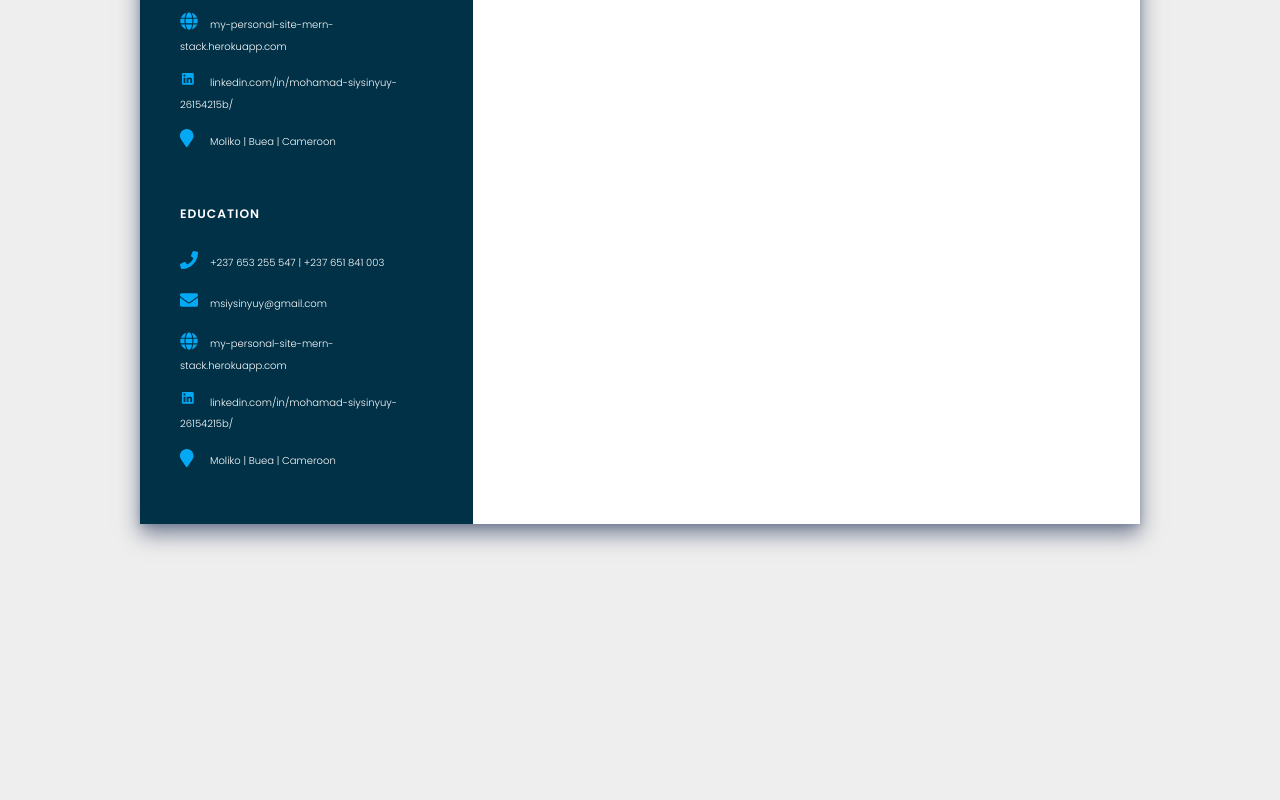
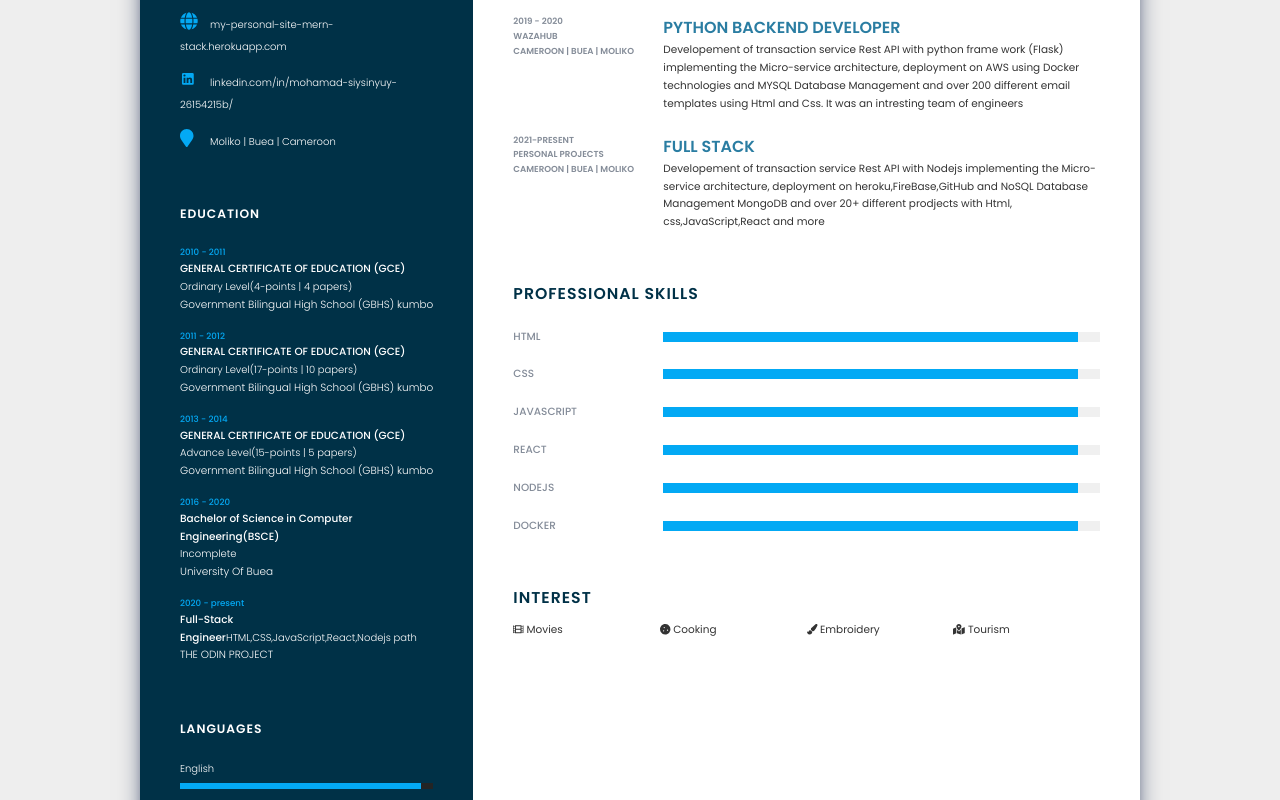
Before and after one commit to adonis0907/my-personal-site-mern-stack, a React (Create React App) app in the folder client/: page /resume in a window 1280 px wide. Shown: the part 580-1380 px from the top of the page. Before the commit the page ends 1154 px from the top, so only its background shows below. Built offline with nearby package versions, Linux system fonts and the light colour scheme.

Commit message:
resume page build

```diff
--- a/client/src/components/footer/Footer.css
+++ b/client/src/components/footer/Footer.css
@@ -39,11 +39,11 @@
   transition: .4s
 }
 
-.main__footer .main_footer-box-container .main_footer-box a:hover svg{
+ .main_footer-box>a:hover>svg{
 margin-right: 2rem;
 }
 
-.main__footer .main_footer-box-container .main_footer-box .share svg{
+ .share>a>svg{
   height: 4rem;
   width: 4rem;
   line-height: 4rem;
@@ -88,11 +88,11 @@ margin-right: 2rem;
 
  .main__footer-btn:hover{
   background: var(--primary-color);
-  color: var(--white);
+  color: #fff;
   transition: .2s;
 }
-.main__footer .main_footer-box-container .main_footer-box .share svg:hover{
-  background: var(--primary-color);
+ .share>a>svg:hover{
+  background: #23378124;
   color: var(--white);
 }
 .main__footer .main_footer-box-container .main_footer-box .share{
--- a/client/src/components/footer/Footer.jsx
+++ b/client/src/components/footer/Footer.jsx
@@ -2,9 +2,10 @@ import React from 'react'
 import './Footer.css'
 import { FontAwesomeIcon } from '@fortawesome/react-fontawesome';
 import {Link} from 'react-router-dom'
+import {LinkedIn,GitHub,Facebook,Twitter} from '@material-ui/icons'
 import img from '../images/payment.png'
 import {
-faShoppingBasket,
+
 faArrowRight,
 faPhone,
 faEnvelope,
@@ -20,10 +21,10 @@ const Footer = () => {
         <h3> MrSuber  </h3>
         <p>this is a problem of footer yari yarah . and so on an so forth</p>
         <div className="share">
-          <a href="facebook.com"><FontAwesomeIcon icon={faShoppingBasket}/></a>
-          <a href="facebook.com"><FontAwesomeIcon icon={faShoppingBasket}/></a>
-          <a href="facebook.com"><FontAwesomeIcon icon={faShoppingBasket}/></a>
-          <a href="facebook.com"><FontAwesomeIcon icon={faShoppingBasket}/></a>
+          <a href="https://www.linkedin.com/in/mohamad-siysinyuy-26154215b/"><LinkedIn/></a>
+          <a href="https://github.com/mrsuber"><GitHub/></a>
+          <a href="https://www.facebook.com/mohamad.siysinyuy/"><Facebook/></a>
+          <a href="https://twitter.com/msiysinyuy"><Twitter/></a>
 
         </div>
       </div>
--- a/client/src/components/screens/resume/Resume.css
+++ b/client/src/components/screens/resume/Resume.css
@@ -100,3 +100,131 @@
   background: #fff;
   padding: 40px;
 }
+
+ .resume__education ul li{
+    margin-bottom: 15px;
+}
+
+.resume__education ul li h5{
+    color:#03a9f4;
+    font-weight: 500;
+}
+
+.resume__education ul li h4:nth-child(2){
+    color:#fff;
+    font-weight: 500;
+}
+
+.resume__education ul li h4{
+    color:#fff;
+    font-weight: 300;
+}
+
+.resume__language .resume__percent{
+  position: relative;
+  width: 100%;
+  height: 6px;
+  background: #232424;
+  display: block;
+  margin-top: 5px;
+}
+.resume__language .resume__percent div{
+  position: relative;
+  top: 0;
+  left: 0;
+  height: 100%;
+  background: #03a9f4;
+}
+.resume__percent-score{
+  width: 95%;
+}
+.resume__percent-score1{
+  width: 1%;
+}
+
+.resume__about{
+  margin-bottom: 50px;
+
+}
+
+.resume__about:last-child{
+  margin-bottom: 0;
+
+}
+
+.resume__right-title{
+  color: #003147;
+  text-transform: uppercase;
+  letter-spacing: 1px;
+  margin-bottom: 10px;
+}
+.resume__right-par{
+  color:#333;
+}
+
+
+.resume__right-box{
+  display: flex;
+  flex-direction: row;
+  margin: 20px 0;
+
+}
+
+.resume__right-box .resume__year-company{
+  min-width: 150px;
+
+}
+
+.resume__right-box .resume__year-company h5{
+  text-transform: uppercase;
+  color:#848c98;
+  font-weight: 600;
+
+}
+
+.resume__right-box .resume__text h4{
+  text-transform: uppercase;
+  color:#2a7da2;
+  font-size: 16px;
+}
+
+.resume__skills .resume__right-box{
+  position: relative;
+  width: 100%;
+  display: grid;
+  grid-template-columns: 150px 1fr;
+  justify-content: center;
+  align-items: center;
+
+}
+
+.resume__skills .resume__right-box h4{
+  text-transform: uppercase;
+  color: #848c99;
+  font-weight: 500;
+}
+
+.resume__skills .resume__right-box .resume__righ-percent{
+  position: relative;
+  width: 100%;
+  height: 10px;
+  background:#f0f0f0;
+}
+
+.resume__skills .resume__right-box .resume__righ-percent div{
+  position: absolute;
+  top: 0;
+  left: 0;
+  height: 100%;
+  background: #03a9f4;
+}
+
+.resume__interest ul{
+  display: grid;
+  grid-template-columns: repeat(4,1fr);
+}
+
+.resume__interest ul li{
+  list-style: none;
+
+}
--- a/client/src/components/screens/resume/Resume.jsx
+++ b/client/src/components/screens/resume/Resume.jsx
@@ -6,11 +6,10 @@ import axios from 'axios'
 import Header from '../../mainHeader/Header'
 import img1 from '../../images/me.webp'
 import { FontAwesomeIcon } from '@fortawesome/react-fontawesome';
-import {faPhone,faEnvelope,faGlobe,faMapMarker} from '@fortawesome/free-solid-svg-icons';
-import FacebookIcon from '@material-ui/icons/Facebook'
-import GithubIcon from '@material-ui/icons/GitHub'
-import {YoutubeIcon,LinkedIn} from '@material-ui/icons'
+import {faPhone,faEnvelope,faGlobe,faMapMarker,faFilm,faCookie,faPaintBrush,faMapMarkedAlt} from '@fortawesome/free-solid-svg-icons';
 
+import {LinkedIn} from '@material-ui/icons'
+import Footer from '../../footer/Footer'
 
 const Resume = ({history}) => {
 
@@ -76,6 +75,7 @@ const Resume = ({history}) => {
     // }
   }
   return (
+    <>
     <div className="resume">
     <Header
     setEmail={setEmail}
@@ -130,36 +130,142 @@ const Resume = ({history}) => {
           <h3 className="resume__title">Education</h3>
           <ul>
             <li>
-              <span className="resume__icon"><FontAwesomeIcon icon={faPhone}/></span>
-              <span className="resume__text">+237 653 255 547 | +237 651 841 003</span>
+              <h5>2010 - 2011</h5>
+              <h4>GENERAL CERTIFICATE OF EDUCATION (GCE)<br/><span>Ordinary Level(4-points | 4 papers)</span></h4>
+              <h4>Government Bilingual High School (GBHS) kumbo</h4>
             </li>
 
             <li>
-              <span className="resume__icon"><FontAwesomeIcon icon={faEnvelope}/></span>
-              <span className="resume__text">msiysinyuy@gmail.com</span>
+              <h5>2011 - 2012</h5>
+              <h4>GENERAL CERTIFICATE OF EDUCATION (GCE)<br/><span>Ordinary Level(17-points | 10 papers)</span></h4>
+              <h4>Government Bilingual High School (GBHS) kumbo</h4>
             </li>
 
             <li>
-              <span className="resume__icon"><FontAwesomeIcon icon={faGlobe}/></span>
-              <span className="resume__text">my-personal-site-mern-stack.herokuapp.com</span>
+              <h5>2013 - 2014</h5>
+              <h4>GENERAL CERTIFICATE OF EDUCATION (GCE)<br/><span>Advance Level(15-points | 5 papers)</span></h4>
+              <h4>Government Bilingual High School (GBHS) kumbo</h4>
             </li>
 
             <li>
-              <span className="resume__icon"><LinkedIn/></span>
-              <span className="resume__text">linkedin.com/in/mohamad-siysinyuy-26154215b/</span>
+              <h5>2016 - 2020</h5>
+              <h4>Bachelor of Science in Computer Engineering(BSCE)<br/><span>Incomplete</span></h4>
+              <h4>University Of Buea</h4>
             </li>
 
             <li>
-              <span className="resume__icon"><FontAwesomeIcon icon={faMapMarker}/></span>
-              <span className="resume__text">Moliko | Buea | Cameroon</span>
+              <h5>2020 - present</h5>
+              <h4>Full-Stack Engineer<span>HTML,CSS,JavaScript,React,Nodejs path</span></h4>
+              <h4>THE ODIN PROJECT</h4>
             </li>
           </ul>
         </div>
+
+        <div className="resume__contactInfo resume__language">
+          <h3 className="resume__title">Languages</h3>
+          <ul>
+            <li>
+                <span className="resume__text">English</span>
+                <span className="resume__percent">
+                  <div className="resume__percent-score"></div>
+                </span>
+            </li>
+            <li>
+                <span className="resume__text">Others</span>
+                <span className="resume__percent">
+                  <div className="resume__percent-score1"></div>
+                </span>
+            </li>
+            </ul>
+            </div>
       </div>
-      <div className="resume__right-side"></div>
+      <div className="resume__right-side">
+        <div className="resume__about">
+        <h2 className="resume__right-title">Profile</h2>
+            <p className="resume__right-par">I was introduce to software development in my very first year in the university studying computer engineering which gave me a direct line to Web Development.<br/><br/> Due to personal research and following full-stack online curriculum, i learn about HTML and its evolution to HTML5, used tools like WAVE and W3C for accessibility, CSS3 ,Bootstrap, SASS, SCSS,for styling design and animations, then JavaScript, JQuery for logic and fetching data from REST APIs.<br/><br/> After a couple of projects with these languages for Front-End and UI Designs, i was introduce to frame works like React and Angular for building single web applications and proper use of props and components certainly made life easier. My new life into frame works lead me to being familiar npm for installing dependencies  and tools such as WebPack which came loaded with tools necessary for minifying my code for accessibility, Babel for translating ES6 JavaScript code to ES5 JavaScript code for browser comparability.<br/><br/> To complete my full stack journey as a full stack developer, i was introduce to back-end technologies such as Nodjs, Python frame work like  Flask, Django and NoSQL database like MongoDB, SQL database like MYSQL, and Docker technologies.<br/><br/> To showcase my projects to the world, I had to host them with FireBase, Heroku, Github.</p>
+        </div>
+
+        <div className="resume__about">
+        <h2 className="resume__right-title">Experience</h2>
+          <div className="resume__right-box">
+            <div className="resume__year-company">
+              <h5>2019 - 2020</h5>
+              <h5>Wazahub</h5>
+              <h5>Cameroon | Buea | Moliko</h5>
+
+            </div>
+            <div className="resume__text">
+              <h4>Python BackEnd Developer</h4>
+              <p>Developement of transaction service Rest API with python frame work (Flask) implementing the Micro-service architecture, deployment on AWS using Docker technologies and MYSQL Database Management and over 200 different email templates using Html and Css. It was an intresting team of engineers</p>
+            </div>
+          </div>
+
+          <div className="resume__right-box">
+            <div className="resume__year-company">
+              <h5>2021-present</h5>
+              <h5>Personal Projects</h5>
+              <h5>Cameroon | Buea | Moliko</h5>
+
+            </div>
+            <div className="resume__text">
+              <h4>Full Stack</h4>
+              <p>Developement of transaction service Rest API with Nodejs implementing the Micro-service architecture, deployment on heroku,FireBase,GitHub  and NoSQL Database Management MongoDB and over 20+ different prodjects with Html, css,JavaScript,React and more</p>
+            </div>
+          </div>
+        </div>
+
+        <div className="resume__about resume__skills">
+        <h2 className="resume__right-title">Professional Skills</h2>
+        <div className="resume__right-box">
+          <h4>Html</h4>
+          <div className="resume__righ-percent"><div className="resume__percent-score"></div></div>
+        </div>
+
+        <div className="resume__right-box">
+          <h4>CSS</h4>
+          <div className="resume__righ-percent"><div className="resume__percent-score"></div></div>
+        </div>
+
+        <div className="resume__right-box">
+          <h4>JavaScript</h4>
+          <div className="resume__righ-percent"><div className="resume__percent-score"></div></div>
+        </div>
+
+        <div className="resume__right-box">
+          <h4>React</h4>
+          <div className="resume__righ-percent"><div className="resume__percent-score"></div></div>
+        </div>
+
+        <div className="resume__right-box">
+          <h4>Nodejs</h4>
+          <div className="resume__righ-percent"><div className="resume__percent-score"></div></div>
+        </div>
+
+        <div className="resume__right-box">
+          <h4>Docker</h4>
+          <div className="resume__righ-percent"><div className="resume__percent-score"></div></div>
+        </div>
+
+        </div>
+        <div className="resume__about resume__interest">
+          <h2 className="resume__right-title">Interest</h2>
+          <ul>
+            <li><FontAwesomeIcon icon={faFilm}/> Movies</li>
+            <li><FontAwesomeIcon icon={faCookie}/> Cooking</li>
+            <li><FontAwesomeIcon icon={faPaintBrush}/> Embroidery</li>
+            <li><FontAwesomeIcon icon={faMapMarkedAlt}/> Tourism</li>
+
+          </ul>
+        </div>
+      </div>
+
      </div>
 
+
+
     </div>
+    <Footer />
+    </>
   )
 }
 
```
